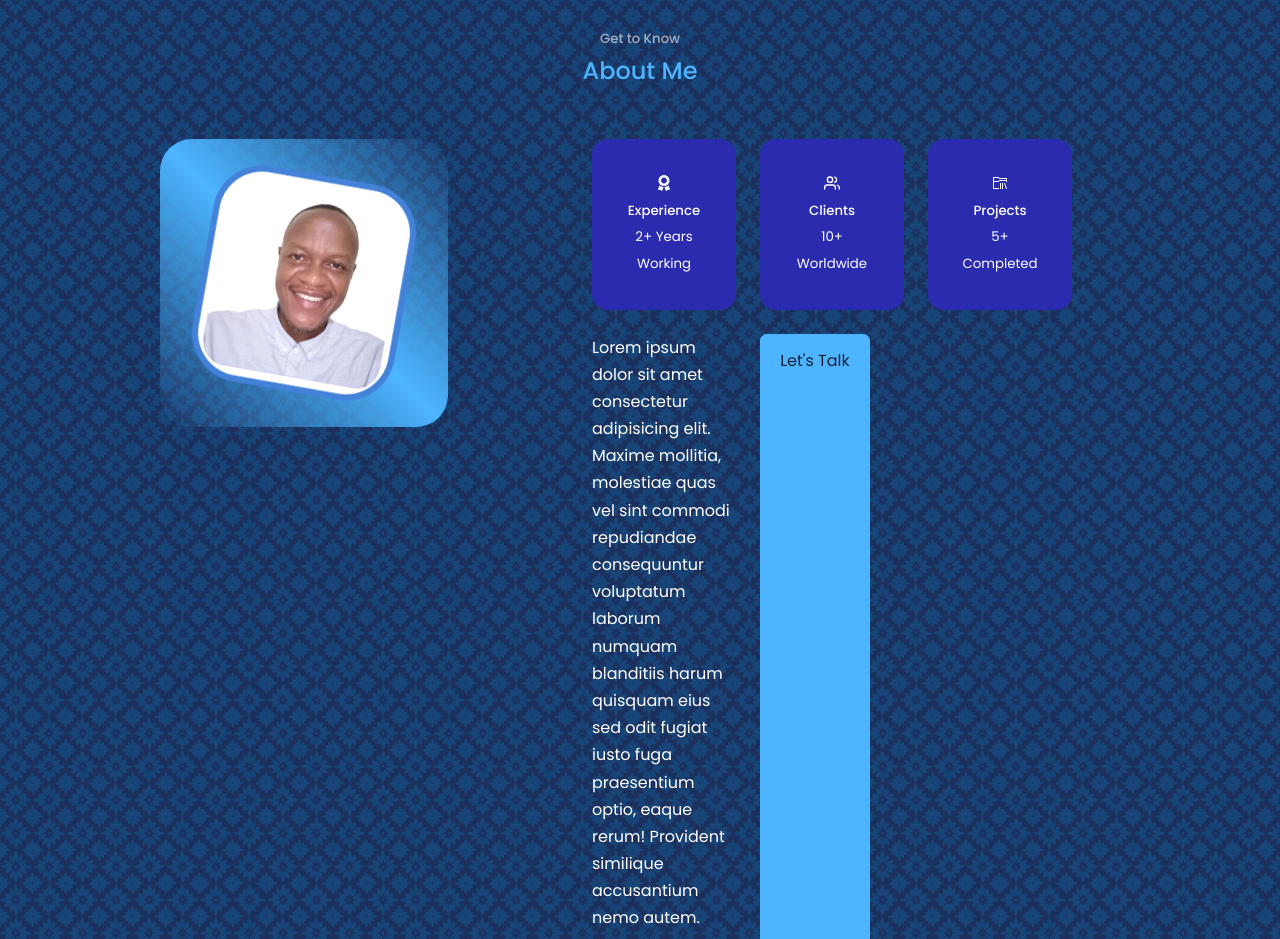
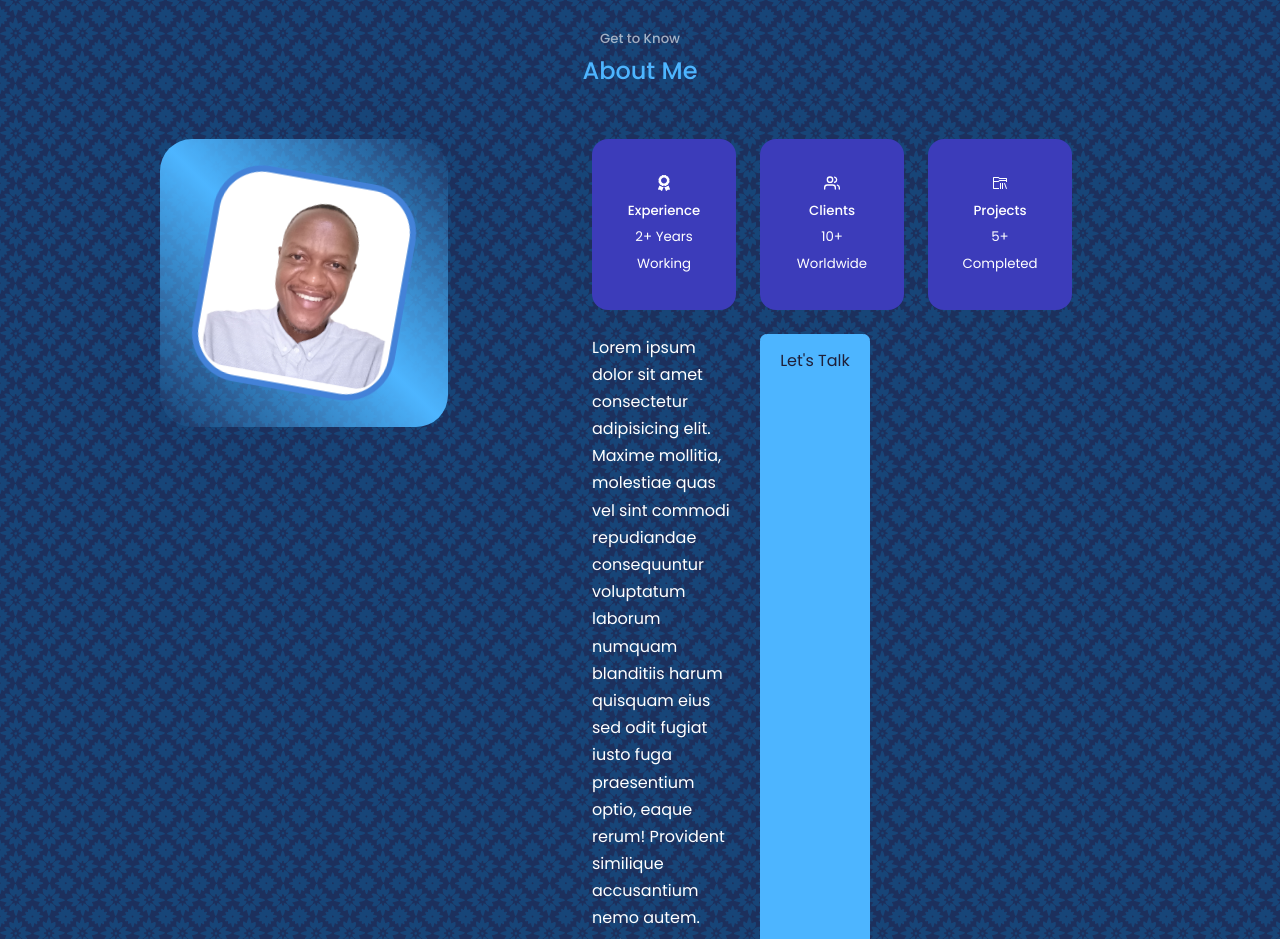
Before and after one commit to Gitthuma/george-githuma-portfolio-website, a React (Create React App) app: page / in a window 1280 px wide. Shown: the part 900-1839 px from the top of the page. Built offline with nearby package versions, Linux system fonts and the light colour scheme.

Commit message:
Changed value of --color-bg-variant

```diff
--- a/src/index.css
+++ b/src/index.css
@@ -16,7 +16,7 @@
 these are easier to use than actual values*/
 :root {
     --color-bg: #1f1f38;
-    --color-bg-variant: #2b2baf;
+    --color-bg-variant: #3c3cba;
     --color-primary: #4db5ff;
     --color-primary-variant: rgba(77, 181, 255, 0.4);
     --color-white: #fff;
```
